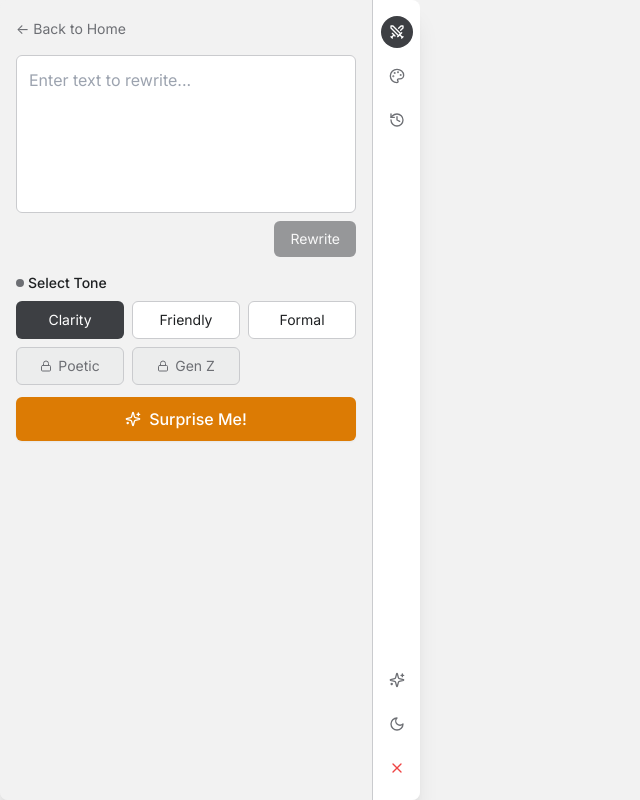
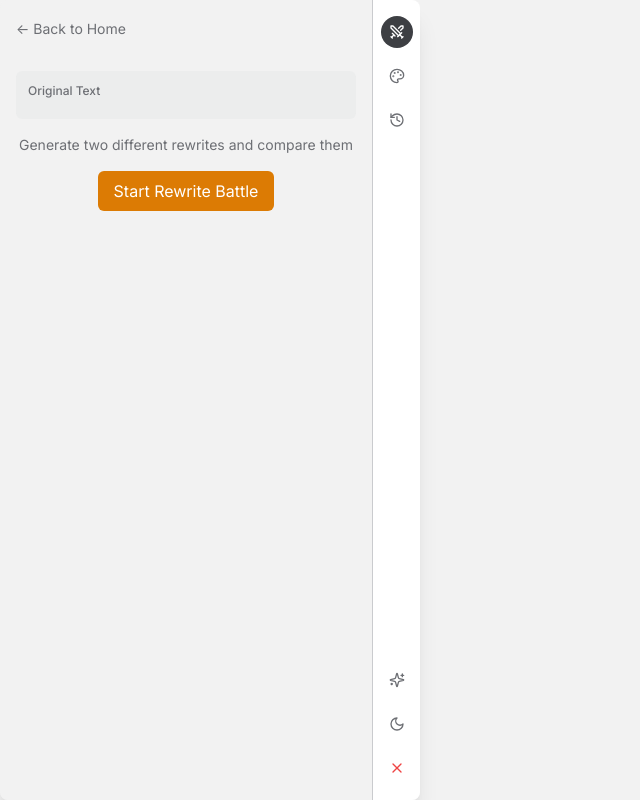
Before and after one commit to danghaonhien/reword-this, a React (Vite) app: page / in a window 1280 px wide. Both pictures are taken after a click on the button 396 px from the left and 32 px from the top of the page. Shown: the whole page, without its empty margins (0-640 px from the left). Built offline with nearby package versions, Linux system fonts and the light colour scheme.

Commit message:
fixed generating looping issue

```diff
--- a/src/components/RewriteBattle.tsx
+++ b/src/components/RewriteBattle.tsx
@@ -54,8 +54,13 @@ const RewriteBattle: React.FC<RewriteBattleProps> = ({ originalText, onRewriteAg
   if (!versionA && !versionB && !isLoading) {
     return (
       <div className="mt-4 flex flex-col items-center">
+        <div className="mb-4 bg-muted/30 p-3 rounded-md w-full">
+          <h4 className="text-xs font-medium text-muted-foreground mb-2">Original Text</h4>
+          <p className="text-sm text-muted-foreground whitespace-pre-wrap">{originalText}</p>
+        </div>
+
         <p className="text-sm text-muted-foreground mb-4">
-          Generate two different rewrites and compare them side-by-side
+          Generate two different rewrites and compare them
         </p>
         <button
           onClick={generateBattle}
@@ -70,6 +75,11 @@ const RewriteBattle: React.FC<RewriteBattleProps> = ({ originalText, onRewriteAg
 
   return (
     <div className="mt-4">
+      <div className="mb-4 bg-muted/30 p-3 rounded-md">
+        <h4 className="text-xs font-medium text-muted-foreground mb-2">Original Text</h4>
+        <p className="text-sm text-muted-foreground whitespace-pre-wrap">{originalText}</p>
+      </div>
+
       <div className="flex items-center justify-between mb-3">
         <h3 className="text-sm font-medium">Choose Your Favorite Rewrite</h3>
         <button
@@ -85,7 +95,7 @@ const RewriteBattle: React.FC<RewriteBattleProps> = ({ originalText, onRewriteAg
           <div className="animate-spin rounded-full h-8 w-8 border-t-2 border-b-2 border-primary"></div>
         </div>
       ) : (
-        <div className="grid grid-cols-2 gap-4">
+        <div className="flex flex-col gap-4">
           {/* Version A */}
           <div className={`p-3 border rounded-md ${selectedVersion === 'A' ? 'border-primary bg-primary/5' : 'border-border'}`}>
             <div className="flex justify-between items-start mb-2">
--- a/src/pages/PopupView.tsx
+++ b/src/pages/PopupView.tsx
@@ -11,7 +11,8 @@ import {
   Swords,
   Palette,
   Info,
-  Trash2
+  Trash2,
+  ChevronDown
 } from 'lucide-react'
 import ToneSelector from '../components/ToneSelector'
 import RewordHistory from '../components/RewordHistory'
@@ -58,8 +59,10 @@ const PopupView: React.FC = () => {
   })
   const [currentView, setCurrentView] = useState<'battle' | 'custom' | 'rewards' | 'history' | null>(null)
   const [historyItems, setHistoryItems] = useState<HistoryItem[]>([])
+  const [showAllHistory, setShowAllHistory] = useState(false)
   const gameification = useGameification()
   const { addXP, xp, level, streak } = gameification
+  const { rewrite: rewriteText } = useRewrite()
 
   // Close the popup window (extension only)
   const closeApp = () => {
@@ -145,12 +148,31 @@ const PopupView: React.FC = () => {
 
   // Handle a rewrite from the regular flow
   const handleRewrite = (text: string) => {
+    // Only save to history if we have both texts and they're not empty
+    if (textToRewrite && text && text.trim() !== '') {
+      // Set rewrite text
       setRewrite(text)
-    setShowInput(false)
-    // Only save to history if we have both texts
-    if (textToRewrite && text) {
+
+      // Save to history
       saveToHistory(textToRewrite, text, selectedTone)
     }
+  }
+
+  // Function for the surprise me feature
+  const handleSurpriseMe = () => {
+    // Set the tone to surprise (only if it's different)
+    if (selectedTone !== 'surprise') {
+      setSelectedTone('surprise')
+    }
+
+    // Hide input immediately to show we're processing
+    setShowInput(false)
+  }
+
+  // Handle the reword button click
+  const handleRewordButtonClick = () => {
+    // Hide input immediately to show we're processing
+    setShowInput(false)
   }
 
   // Handle text selection from history
@@ -180,6 +202,7 @@ const PopupView: React.FC = () => {
     setShowInput(true)
     setRewrite('')
     setCurrentView(null)
+    setShowAllHistory(false)
   }
 
   // Start another rewrite with the same text
@@ -188,11 +211,16 @@ const PopupView: React.FC = () => {
     setRewrite('')
   }
 
-  // Function for the surprise me feature
-  const handleSurpriseMe = () => {
-    // This would trigger a rewrite with a surprise tone
-    console.log('Surprise me clicked');
+  // Filter history items for display
+  const getDisplayHistoryItems = () => {
+    if (showAllHistory) {
+      return historyItems;
     }
+    return historyItems.slice(0, 4);
+  }
+
+  const displayHistoryItems = getDisplayHistoryItems();
+  const hasMoreHistoryItems = !showAllHistory && historyItems.length > 4;
 
   return (
     <div className="flex flex-grow h-full min-h-screen bg-background">
@@ -201,7 +229,7 @@ const PopupView: React.FC = () => {
         {/* Main content - conditionally render based on current view */}
         <div className="flex-1 overflow-hidden">
           {currentView === 'rewards' ? (
-            <div className="h-full overflow-auto custom-scrollbar p-4">
+            <div className="h-full min-h-0 overflow-auto custom-scrollbar p-4">
               <button
                 onClick={resetView}
                 className="inline-flex items-center text-sm text-muted-foreground mb-4 hover:text-foreground"
@@ -211,7 +239,7 @@ const PopupView: React.FC = () => {
               <RewardsPanel onBack={resetView} />
             </div>
           ) : currentView === 'history' ? (
-            <div className="h-full overflow-auto custom-scrollbar p-4">
+            <div className="h-full min-h-0 overflow-auto custom-scrollbar p-4">
               <button
                 onClick={resetView}
                 className="inline-flex items-center text-sm text-muted-foreground mb-4 hover:text-foreground"
@@ -225,7 +253,8 @@ const PopupView: React.FC = () => {
                     No history yet. Start rewriting to build history!
                   </div>
                 ) : (
-                  historyItems.map((item) => (
+                  <>
+                    {displayHistoryItems.map((item) => (
                       <div key={item.id} className="border border-border rounded-md p-2 text-xs">
                         <div className="flex justify-between items-center mb-1">
                           <span className="capitalize font-medium text-xs">{item.tone} tone</span>
@@ -267,13 +296,24 @@ const PopupView: React.FC = () => {
                           </span>
                         </div>
                       </div>
-                  ))
+                    ))}
+
+                    {hasMoreHistoryItems && (
+                      <button
+                        onClick={() => setShowAllHistory(true)}
+                        className="w-full py-2 text-xs flex items-center justify-center gap-1.5 text-muted-foreground hover:text-foreground transition-colors"
+                      >
+                        <ChevronDown className="w-3.5 h-3.5" />
+                        Show More
+                      </button>
+                    )}
+                  </>
                 )}
               </div>
             </div>
           ) : (
-            <div className="h-full overflow-auto custom-scrollbar p-4">
-              {currentView === null ? (
+            <div className="h-full min-h-0 overflow-auto custom-scrollbar p-4">
+              {currentView === null && showInput ? (
                 <>
                   {/* XP Display Component */}
                   <div className="mb-4 bg-card border border-border rounded-md p-3 shadow-sm">
@@ -312,7 +352,6 @@ const PopupView: React.FC = () => {
                   <TextInput
                     text={textToRewrite}
                     onTextChange={setTextToRewrite}
-                    onRewriteClick={() => setShowInput(false)}
                   />
 
                   <ToneSelector
@@ -320,31 +359,18 @@ const PopupView: React.FC = () => {
                     onChange={setSelectedTone}
                     onSurpriseMe={handleSurpriseMe}
                   />
+
+                  <div className="flex justify-center mt-4">
+                    <button
+                      onClick={handleRewordButtonClick}
+                      disabled={!textToRewrite.trim()}
+                      className="w-full max-w-md py-2.5 px-4 bg-primary text-primary-foreground rounded-md text-sm font-medium disabled:opacity-50 disabled:cursor-not-allowed"
+                    >
+                      Reword This!
+                    </button>
+                  </div>
                 </>
-              ) : showInput ? (
-                <>
-                  <button
-                    onClick={resetView}
-                    className="inline-flex items-center text-sm text-muted-foreground mb-4 hover:text-foreground"
-                  >
-                    ← Back to Home
-                  </button>
-
-                  <TextInput
-                    text={textToRewrite}
-                    onTextChange={setTextToRewrite}
-                    onRewriteClick={() => setShowInput(false)}
-                  />
-
-                  <ToneSelector
-                    selectedTone={selectedTone}
-                    onChange={setSelectedTone}
-                    onSurpriseMe={handleSurpriseMe}
-                  />
-                </>
-              ) : (
-                <>
-                  {!showInput && (
+              ) : currentView === null && !showInput ? (
                 <div className="space-y-4">
                   <button
                     onClick={resetView}
@@ -360,9 +386,7 @@ const PopupView: React.FC = () => {
                     onRewriteAgain={rewriteAgain}
                   />
                 </div>
-                  )}
-
-                  {currentView === 'battle' && (
+              ) : currentView === 'battle' ? (
                 <>
                   <button
                     onClick={resetView}
@@ -376,9 +400,7 @@ const PopupView: React.FC = () => {
                     onRewriteAgain={rewriteAgain}
                   />
                 </>
-                  )}
-
-                  {currentView === 'custom' && (
+              ) : currentView === 'custom' ? (
                 <>
                   <button
                     onClick={resetView}
@@ -392,9 +414,7 @@ const PopupView: React.FC = () => {
                     onRewriteAgain={rewriteAgain}
                   />
                 </>
-                  )}
-                </>
-              )}
+              ) : null}
             </div>
           )}
         </div>
@@ -499,20 +519,32 @@ const RewordResult: React.FC<{
 }> = ({ originalText, tone, onRewrittenText, onRewriteAgain }) => {
   const { rewrite, isLoading, rewrittenText, error } = useRewrite()
   const [copied, setCopied] = useState(false)
+  const [hasTriggeredRewrite, setHasTriggeredRewrite] = useState(false)
+  const [hasNotifiedParent, setHasNotifiedParent] = useState(false)
 
   // Trigger rewrite on component mount
   useEffect(() => {
-    if (originalText) {
-      rewrite(originalText, tone)
+    if (!hasTriggeredRewrite && originalText) {
+      const doRewrite = async () => {
+        try {
+          setHasTriggeredRewrite(true)
+          await rewrite(originalText, tone)
+        } catch (error) {
+          console.error("Error during rewrite:", error)
         }
-  }, [originalText, tone])
+      }
+
+      doRewrite()
+    }
+  }, [originalText, tone, rewrite, hasTriggeredRewrite])
 
   // Pass the rewritten text up to the parent when it's ready
   useEffect(() => {
-    if (rewrittenText) {
+    if (rewrittenText && !hasNotifiedParent) {
       onRewrittenText(rewrittenText)
+      setHasNotifiedParent(true)
     }
-  }, [rewrittenText])
+  }, [rewrittenText, onRewrittenText, hasNotifiedParent])
 
   // Copy text to clipboard
   const copyToClipboard = () => {
@@ -595,10 +627,9 @@ const RewordResult: React.FC<{
 interface TextInputProps {
   text: string
   onTextChange: (text: string) => void
-  onRewriteClick: () => void
 }
 
-const TextInput: React.FC<TextInputProps> = ({ text, onTextChange, onRewriteClick }) => {
+const TextInput: React.FC<TextInputProps> = ({ text, onTextChange }) => {
   return (
     <div className="mb-4">
       <div className="border border-border rounded-md bg-card overflow-hidden">
@@ -609,15 +640,6 @@ const TextInput: React.FC<TextInputProps> = ({ text, onTextChange, onRewriteClic
           className="w-full min-h-[150px] p-3 bg-transparent resize-none focus:outline-none"
         />
       </div>
-      <div className="flex justify-end mt-2">
-        <button
-          onClick={onRewriteClick}
-          disabled={!text.trim()}
-          className="px-4 py-2 bg-primary text-primary-foreground rounded-md text-sm disabled:opacity-50 disabled:cursor-not-allowed"
-        >
-          Rewrite
-        </button>
-      </div>
     </div>
   )
 }
```
Lines whose indentation alone changed are shown as unchanged.
